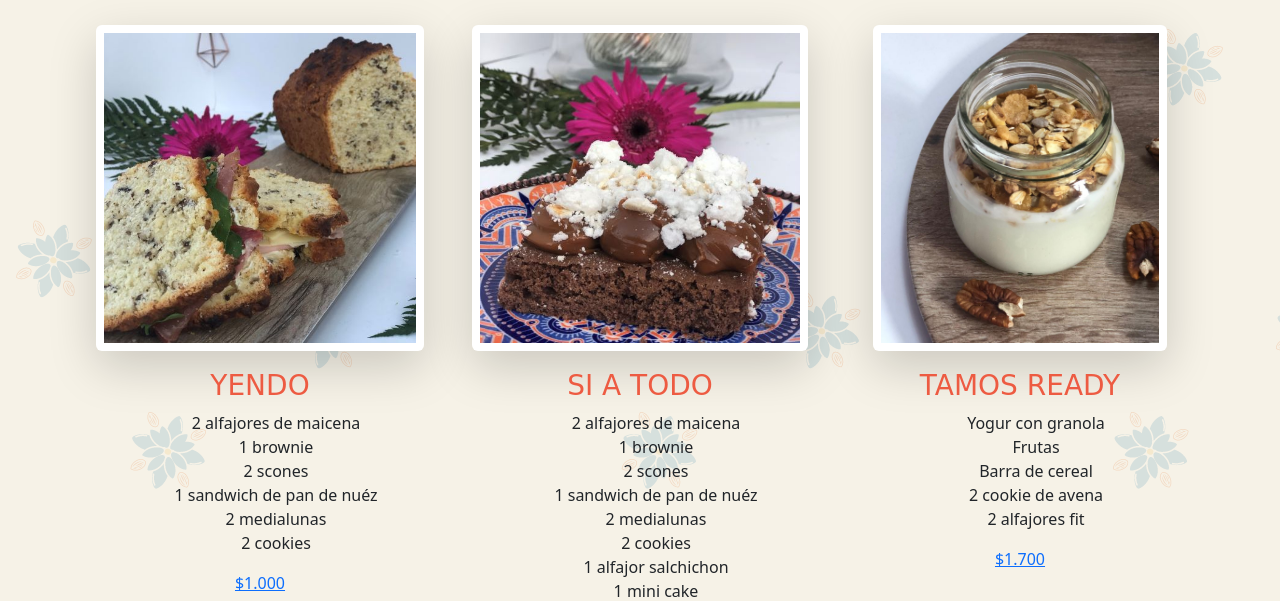
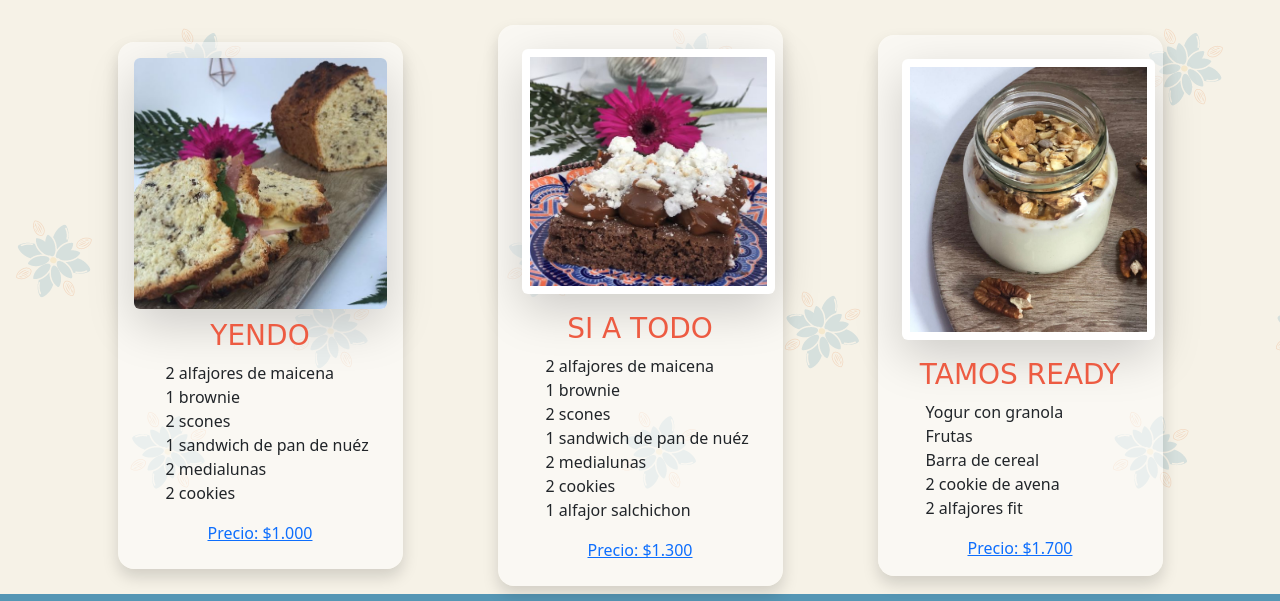
Before and after one commit to seralr03/Mola-Gluten-Free, a plain HTML site: page pages/desayunos.html in a window 1280 px wide. Shown: the part 199-800 px from the top of the page. Drawn offline with nearby package versions, Linux system fonts and the light colour scheme; a web font is replaced by a local one.

Commit message:
Se modificaron las pages de: boxes y desayunos; y se agregaron variables

```diff
--- a/pages/desayunos.html
+++ b/pages/desayunos.html
@@ -58,12 +58,70 @@
           <h2 class="text-center"> Nuestras opciones son:</h2>
         </article>
 
-        <div class="row">
+        <div class="row justify-content-around align-items-center">
+
+          <div class="col-lg-3 shadow p-3 m-2 bg-body rounded-4 bg-success bg-opacity-50">
+            <img src="../img/desayunos/yendo.jpg" class="img_1 img-fluid img-fixed shadow-lg bg-body rounded h-50" alt="Foto de desayuno Yendo">
+
+            <h3 class="text-center">YENDO</h3>
+            <ul>
+              <li>2 alfajores de maicena</li>
+              <li>1 brownie</li>
+              <li>2 scones</li>
+              <li>1 sandwich de pan de nuéz</li>
+              <li>2 medialunas</li>
+              <li>2 cookies</li>
+            </ul>
+
+            <a class="d-flex justify-content-center align-items-end m-2" href="../pages/contacto.html" role="button">Precio: $1.000</a>
+
+          </div>
+
+
+          <div class="col-lg-3 shadow p-3 m-2 bg-body rounded-4 bg-success bg-opacity-50">
+            <img src="../img/desayunos/si-a-todo.jpg" class="img_2 img-fluid shadow-lg p-2 m-2 bg-body rounded h-50" alt="Foto de desayuno Si a Todo">
+
+            <h3 class="text-center">SI A TODO</h3>
+              <ul>
+                <li>2 alfajores de maicena</li>
+                <li>1 brownie</li>
+                <li>2 scones</li>
+                <li>1 sandwich de pan de nuéz</li>
+                <li>2 medialunas</li>
+                <li>2 cookies</li>
+                <li>1 alfajor salchichon</li>
+              </ul>
+
+              <a class="d-flex justify-content-center align-items-end m-2" href="../pages/contacto.html" role="button">Precio: $1.300</a>
+          </div>
+
+          <div class="col-lg-3 shadow p-3 m-2 bg-body rounded-4 bg-success bg-opacity-50">
+            <img src="../img/desayunos/tamos-ready.JPG" class="img_3 img-fluid shadow-lg p-2 m-2 bg-body rounded h-50" alt="Foto de desayuno Tamos Ready">
+
+            <h3 class="text-center">TAMOS READY</h3>
+              <ul>
+                <li>Yogur con granola</li>
+                <li>Frutas</li>
+                <li>Barra de cereal</li>
+                <li>2 cookie de avena</li>
+                <li>2 alfajores fit</li>
+              </ul>
+
+              <a class="d-flex justify-content-center" href="../pages/contacto.html" role="button">Precio: $1.700</a>
+
+          </div>
+
+        </div>
+
+
+
+
+        <!-- <div class="row">
 
           <div class="col-12 col-lg-4 text-center" data-aos="flip-right"
           data-aos-easing="ease-out-cubic"
           data-aos-duration="2000">
-            <img src="../img/desayunos/yendo.jpg" class="img_1 img-fluid shadow-lg p-2 m-2 bg-body rounded h-50" alt="Foto de desayuno Yendo">
+            <img src="../img/desayunos/yendo.jpg" class="img_1 img-fluid shadow-lg bg-body rounded h-50" alt="Foto de desayuno Yendo">
 
             <h3 class="">YENDO</h3>
               <ul>
@@ -113,12 +171,12 @@
                 <li>2 alfajores fit</li>
               </ul>
 
-              <a class="d-flex justify-content-center align-items-end m-2" href="../pages/contacto.html" role="button">$1.700</a>
+              <a class="d-flex justify-content-center" href="../pages/contacto.html" role="button">$1.700</a>
           </div>
 
 
 
-        </div>
+        </div> -->
 
       </section>
 
--- a/scss/base/_base.scss
+++ b/scss/base/_base.scss
@@ -18,25 +18,25 @@ ul{
  }
 
  section h2{
-    font-family: 'Boogaloo', cursive;
+    font-family: $tipo-letra;
     font-size: 30px;
     margin-bottom: 20px;
  }
 
  section p{
     font-family: 'Lucida Sans', 'Lucida Sans Regular', 'Lucida Grande', 'Lucida Sans Unicode', Geneva, Verdana, sans-serif;
-    font-size: 20px;
+    font-size: 16px;
     margin-bottom: 30px;
  }
 
  h2{
     margin-top: 10px;
     padding-bottom: 20px;
-    color: #ED5B42;
+    color: $color;
 }
 
 h3{
     margin-top: 10px;
-    color: #ED5B42;
+    color: $color;
     font-family: 'Boogaloo', cursive;
 }
--- a/scss/utils/variables.scss
+++ b/scss/utils/variables.scss
@@ -0,0 +1,2 @@
+$color: #ED5B42;
+$tipo-letra: 'Boogaloo', cursive;
```
Also changed, not shown: pages/boxes.html (+2 -2 lines), css/style.css, 1 other file.
